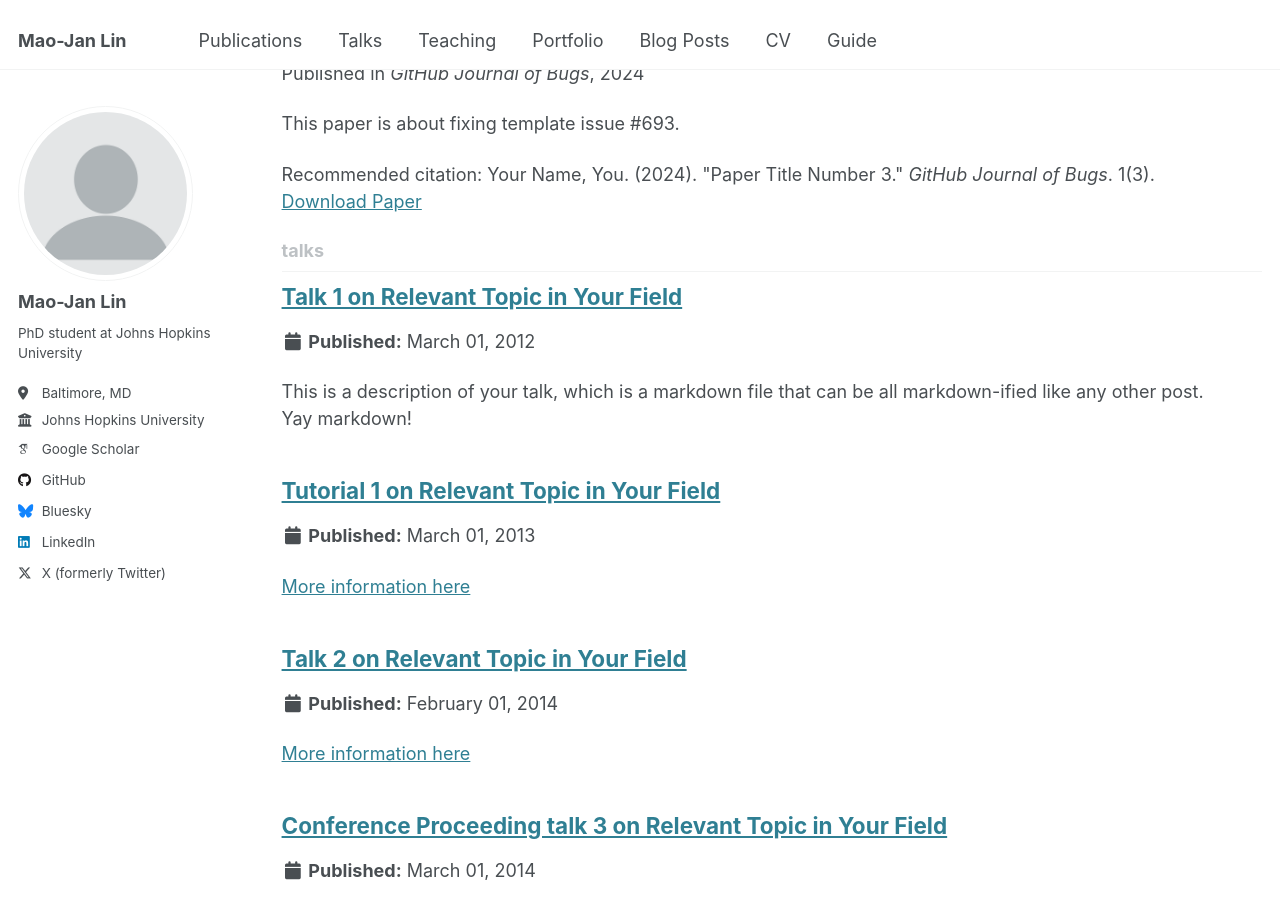
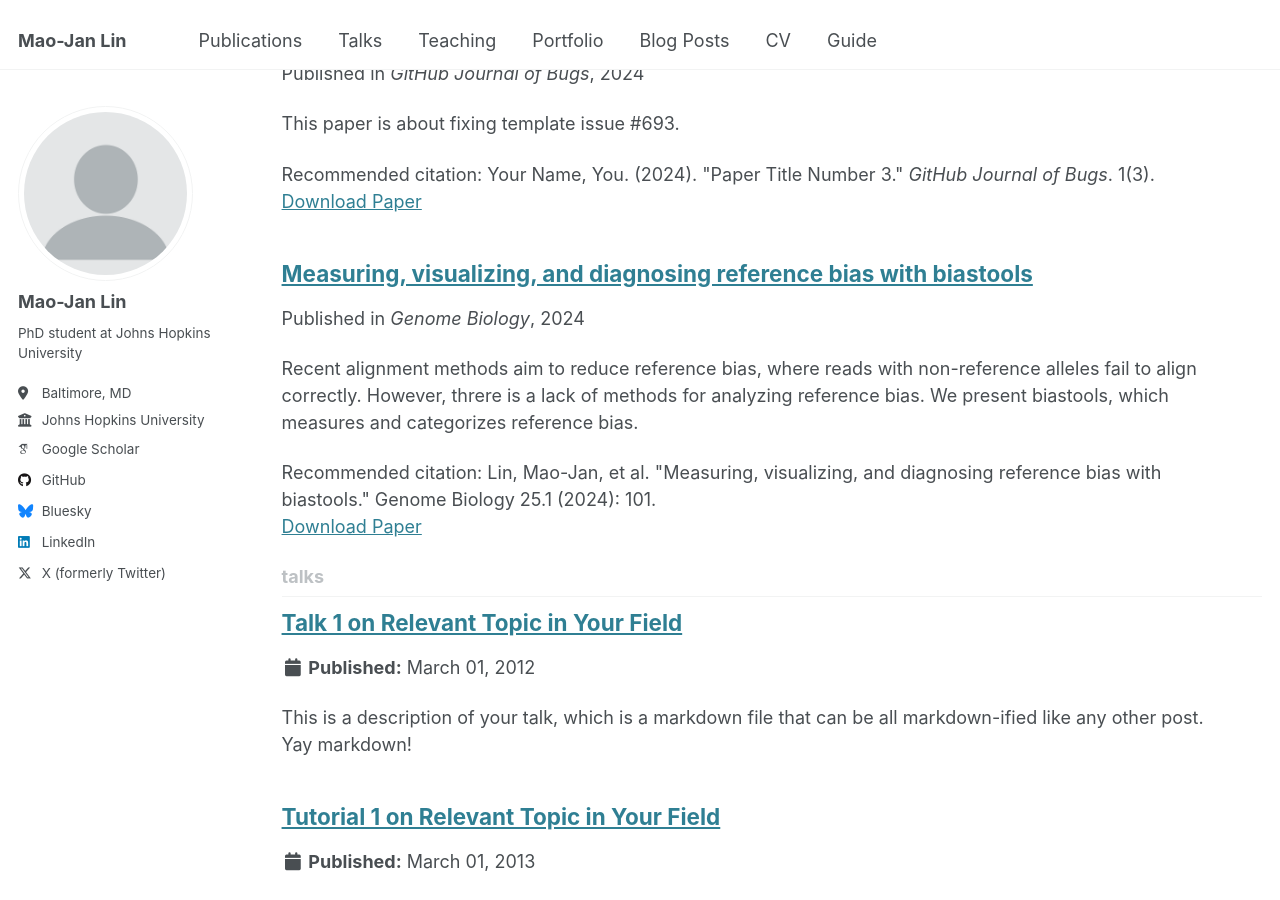
Before and after one commit to maojanlin/maojanlin.github.io, a Jekyll site: the page built from _pages/collection-archive.html, in a window 1280 px wide and 900 px high, scrolled down 1880 px. Built offline with Jekyll 4.4.1, drawn with Linux system fonts in a browser that asks for light colours; some web fonts are replaced.

Commit message:
pages and publication editing.

```diff
--- /dev/null
+++ b/_publications/2024-04-19-biastool.md
@@ -0,0 +1,13 @@
+---
+title: "Measuring, visualizing, and diagnosing reference bias with biastools"
+collection: publications
+category: journal
+permalink: /publication/2024-04-19-biastool
+excerpt: 'Recent alignment methods aim to reduce reference bias, where reads with non-reference alleles fail to align correctly. However, threre is a lack of methods for analyzing reference bias. We present biastools, which measures and categorizes reference bias.'
+date: 2024-04-19
+venue: 'Genome Biology'
+paperurl: 'https://genomebiology.biomedcentral.com/articles/10.1186/s13059-024-03240-8'
+citation: 'Lin, Mao-Jan, et al. "Measuring, visualizing, and diagnosing reference bias with biastools." Genome Biology 25.1 (2024): 101.'
+---
+
+The contents above will be part of a list of publications, if the user clicks the link for the publication than the contents of section will be rendered as a full page, allowing you to provide more information about the paper for the reader. When publications are displayed as a single page, the contents of the above "citation" field will automatically be included below this section in a smaller font.
```
Also changed, not shown: _pages/about.md (+5 -1 lines).
